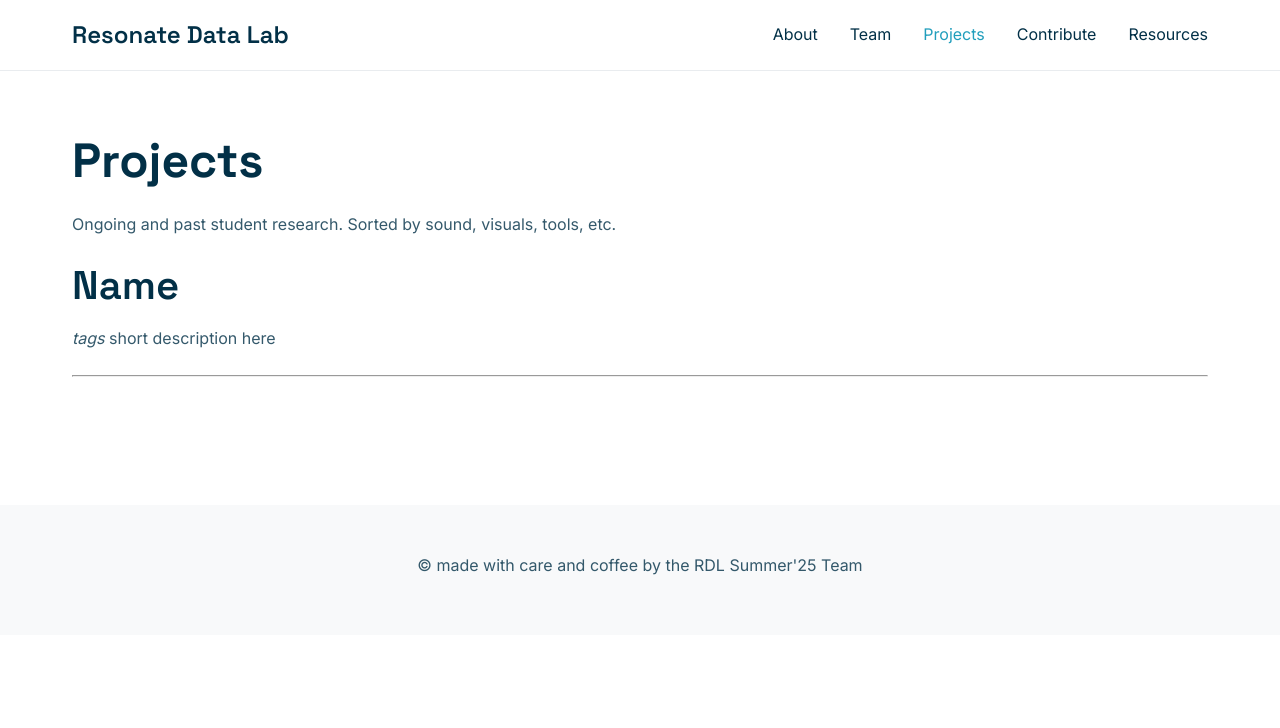
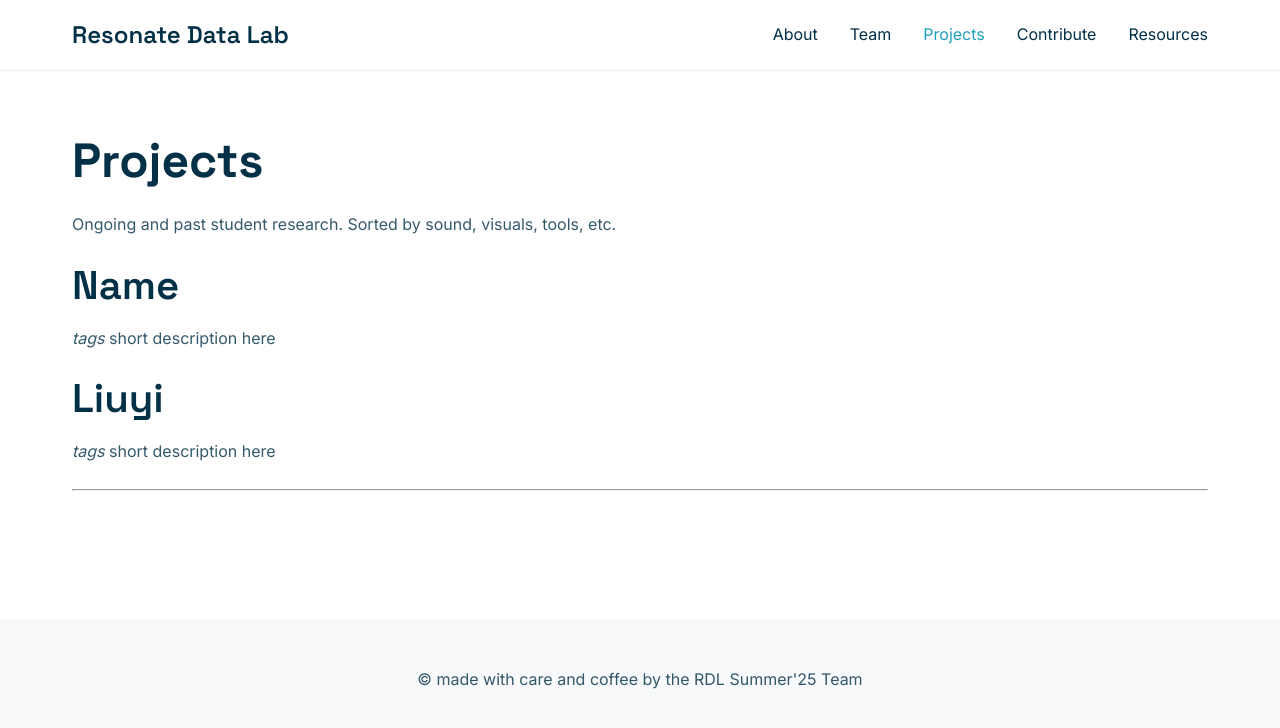
Before and after one commit to a421loop/Resonate-Data-Lab-Website-STRUCTURE, a Jekyll site: the page built from Projects/index.md, in a window 1280 px wide. Shown: the top 728 px of the page. Built offline with Jekyll 4.4.1, drawn with Linux system fonts in a browser that asks for light colours.

Commit message:
Update index.md

```diff
--- a/Projects/index.md
+++ b/Projects/index.md
@@ -11,4 +11,8 @@ Ongoing and past student research. Sorted by sound, visuals, tools, etc.
 *tags*
 short description here
 
+## Liuyi
+*tags*
+short description here
+
 ---
```
